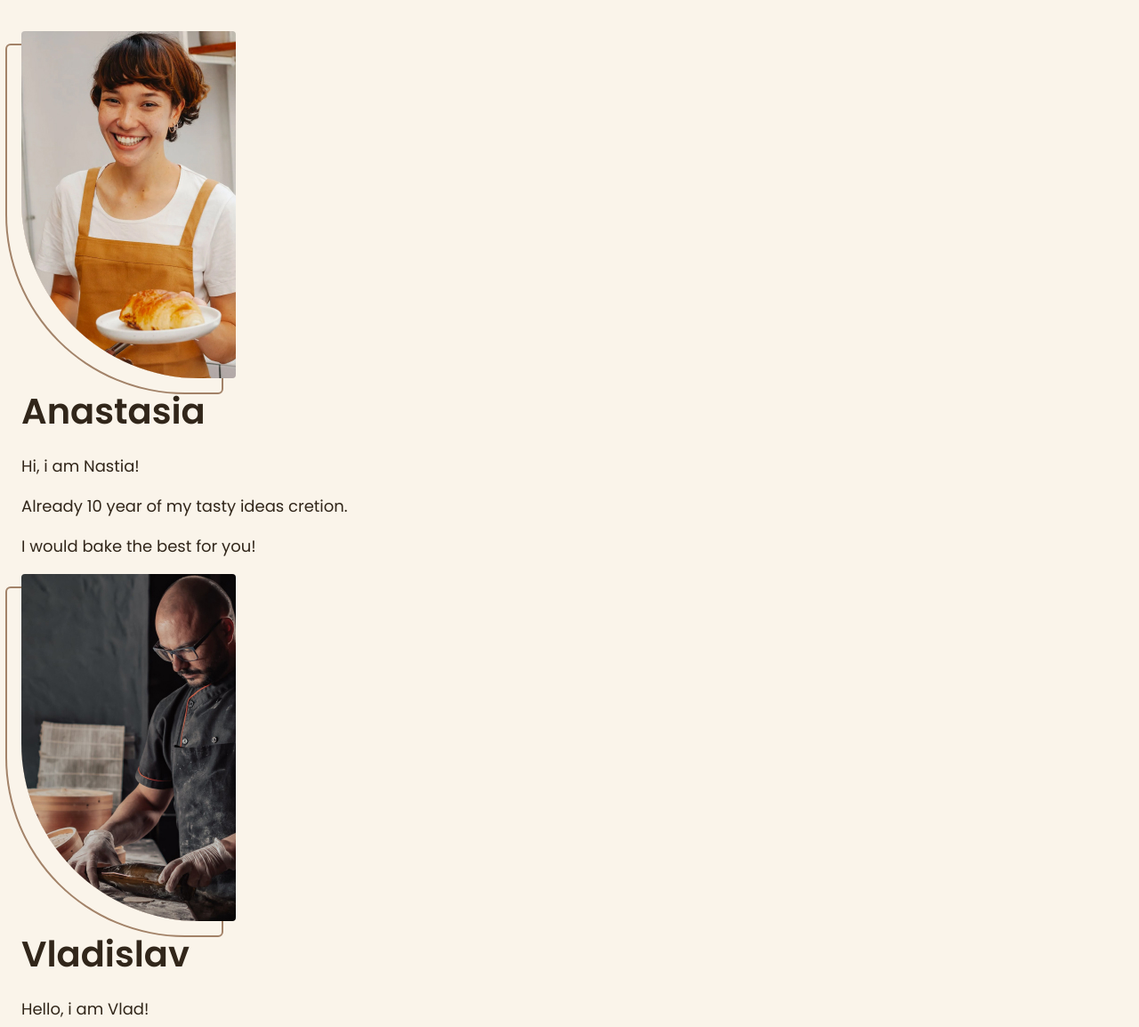
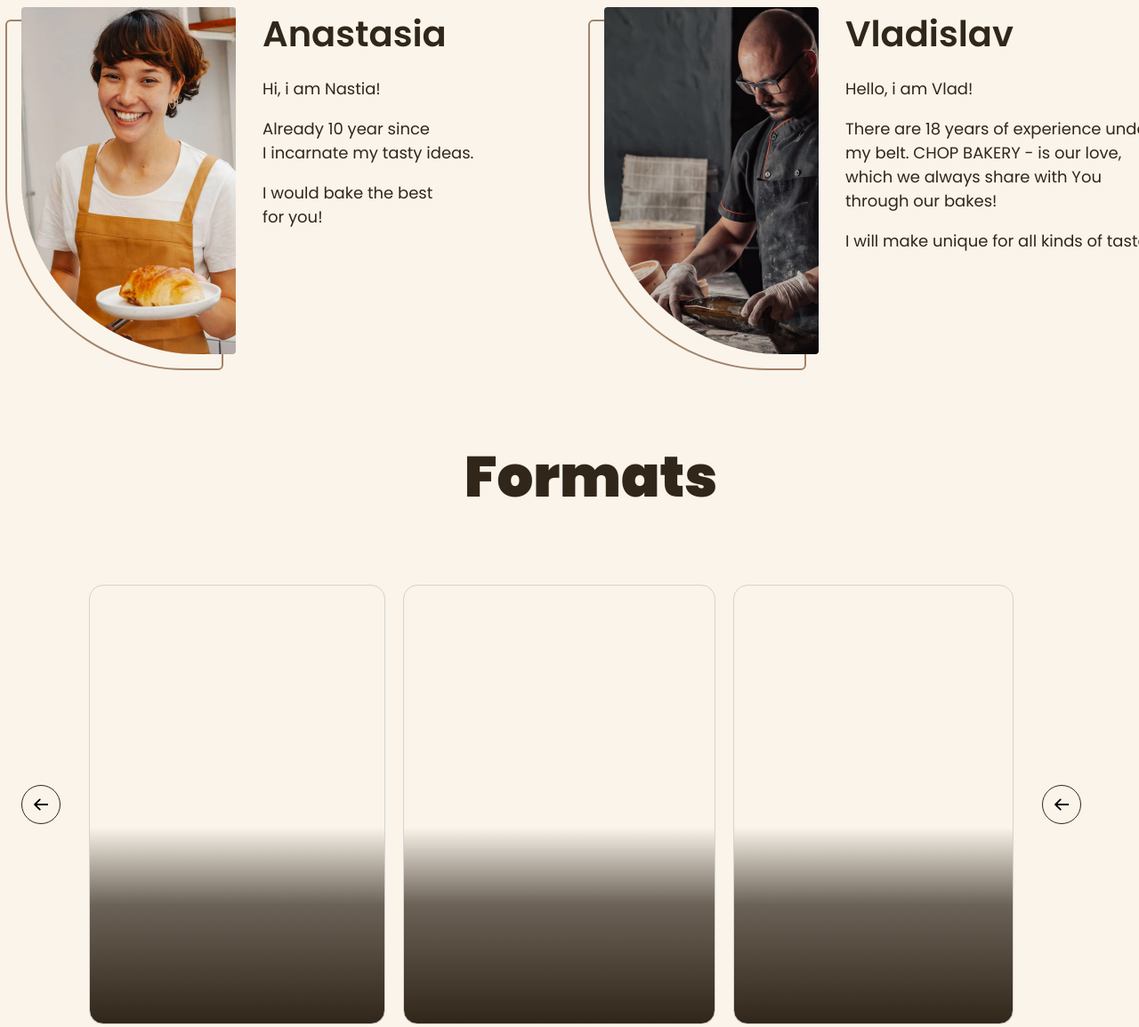
Before and after one commit to Yevand/Modern-bakery, a plain HTML site: page index.html in a window 1280 px wide. Shown: the part 1600-2754 px from the top of the page at 89% size. Drawn offline with Linux system fonts and the light colour scheme.

Commit message:
Edited HTML and CSS

```diff
--- a/css/styles.css
+++ b/css/styles.css
@@ -252,6 +252,33 @@ ul {
     gap: 20px;
 }
 
+.formats-container {
+    display: flex;
+    gap: 32px;
+    align-items: center;
+}
+
+/* Carousel */
+
+.carousel-button {
+    display: flex;
+    flex-shrink: 0;
+    align-items: center;
+    justify-content: center;
+    width: 44px;
+    height: 44px;
+    padding: 0;
+    background-color: transparent;
+    border: 1px solid var(--color-primary-dark);
+    border-radius: 50%;
+    cursor: pointer;
+}
+
+.carousel-button:hover {
+    background-color: var(--color-primary-dark);
+    fill: var(--color-primary-light);
+}
+
 /* Paragraph section */
 
 .accent {
@@ -303,6 +330,20 @@ ul {
     content: '';
 }
 
+.chefs-list {
+    display: flex;
+    gap: 30px;
+}
+
+.chefs-item {
+    flex-basis: calc((100% - 30px) / 2);
+}
+
+.chef-card {
+    display: flex;
+    gap: 30px;
+}
+
 .chefs-title::before {
     display: block;
     width: 352px;
@@ -310,26 +351,38 @@ ul {
     content: '';
 }
 
-.chefs-photo {
+.chef-photo {
     border-radius: 4px 4px 4px 200px;
     box-shadow: -16px 16px 0 0 var(--color-primary-light), -16px 16px 0 2px var(--color-secondary-dark);
 }
 
-.chefs-title {
+.chef-title {
     max-width: 520px;
     margin: 0 auto 80px;
+    margin-bottom: 16px;
+    font-size: 40px;
+    font-weight: 600;
 }
 
+/* Contact section */
 
-/* Contact section */
+.contact-section {
+    padding-bottom: 96px;
+}
+
+.contact-container {
+    display: flex;
+    gap: 32px;
+}
 
 .contact-title {
     margin-bottom: 16px;
 }
 
-.maps {
-    width: 100%;
-    max-width: 603px;
+.contact-map {
+    flex-shrink: 0;
+    border-radius: 16px;
+    border: none;
 }
 
 /* Footer */
@@ -347,6 +400,14 @@ ul {
     font-weight: 300;
 }
 
+.address-icon {
+    fill: var(--color-primary-light);
+}
+
+.address-icon:hover {
+    fill: var(--color-brand-normal);
+}
+
 .address-copyright {
     color: var(--color-copyright);
     font-size: 14px;
--- a/index.html
+++ b/index.html
@@ -80,26 +80,30 @@
         <h2 class="chefs-title section-title centered">
           The best <span class="accent">bakers</span>
         </h2>
-        <ul>
-          <li>
-            <article>
-              <img class="chefs-photo" src="./images/anastasia-chef.jpg" alt="Anastasia - Chef">
+        <ul class="chefs-list">
+          <li class="chefs-item">
+            <article class="chef-card">
+              <img class="chef-photo" src="./images/anastasia-chef.jpg" alt="Anastasia - Chef">
+              <div>
                 <h3 class="chef-title">Anastasia</h3>
-              <p>Hi, i am Nastia!</p>
-              <p>Already 10 year of my tasty ideas cretion.</p>
-              <p>I would bake the best for you!</p>
+                <p class="chef-text">Hi, i am Nastia!</p>
+                <p class="chef-text">Already 10 year since <br>I incarnate my tasty ideas.</p>
+                <p class="chef-text">I would bake the best <br>for you!</p>
+              </div>
             </article>
           </li>
-          <li>
-            <article>
-              <img class="chefs-photo" src="./images/vladislav-chef.jpg" alt="Vladislav - chef">
+          <li class="chefs-item">
+            <article class="chef-card">
+              <img class="chef-photo" src="./images/vladislav-chef.jpg" alt="Vladislav - chef">
+              <div>
                 <h3 class="chef-title">Vladislav</h3>
-              <p>Hello, i am Vlad!</p>
-              <p>
+                <p class="chef-text">Hello, i am Vlad!</p>
+                <p class="chef-text">
                   There are 18 years of experience under my belt. CHOP BAKERY -
                   is our love, which we always share with You through our bakes!
                 </p>
-              <p>I will make unique for all kinds of taste</p>
+                <p class="chef-text">I will make unique for all kinds of taste</p>
+              </div>
             </article>
           </li>
         </ul>
@@ -108,6 +112,12 @@
     <section class="section" id="formats-section">
       <div class="container">
         <h2 class="formats-title section-title centered">Formats</h2>
+        <div class="formats-container">
+          <button type="button" class="carousel-button">
+            <svg width="16" height="16">
+              <use href="./images/icons.svg#icon-arrow"></use>
+            </svg>
+          </button>
           <ul class="formats-list">
             <li class="formats-item">
               <article class="format-card">
@@ -116,7 +126,7 @@
                   <p>Area: up to 120 m2</p>
                   <p>Menu: extended menu</p>
                   <p>
-                  Staff: 2 sales-cashiers, 2 bakers, 2 baker's assistants, 2
+                    Staff: 2 sales-cashiers, 2 bakers, <br>2 baker's assistants, 2
                     handyman waiters
                   </p>
                   <p>Seats: yes</p>
@@ -146,16 +156,27 @@
               </article>
             </li>
           </ul>
+          <button type="button" class="carousel-button">
+            <svg width="16" height="16">
+              <use href="./images/icons.svg#icon-arrow"></use>
+            </svg>
+          </button>
+        </div>
       </div>
     </section>
-    <section class="section" id="contacts-section">
+    <section class="contact-section section" id="contacts-section">
       <div class="container">
+        <div class="contact-container">
+          <div class="contact-form">
             <h2 class="contact-title section-title">Join to chain of bakeries</h2>
             <p>Fill out the form so we can contact you!</p>
-        <iframe class="maps"
+            <!-- Form -->
+          </div>
+          <iframe class="contact-map"
             src="https://www.google.com/maps/embed?pb=!1m14!1m8!1m3!1d761.1303966630087!2d14.423868156433821!3d50.08390364770492!3m2!1i1024!2i768!4f13.1!3m3!1m2!1s0x470b94ec5c812be9%3A0xc0b2fb3189908205!2zVsOhY2xhdnNrw6kgbsOhbS4gMS84NDYsIDExMCAwMCBNxa9zdGVr!5e0!3m2!1sru!2scz!4v1698263368117!5m2!1sru!2scz"
             width="603" height="595" allowfullscreen="" loading="lazy"
             referrerpolicy="no-referrer-when-downgrade"></iframe>
+        </div>
       </div>
     </section>
   </main>
@@ -189,12 +210,16 @@
           </li>
           <li>
             <a href="#">
-              <!-- Facebook icon -->
+              <svg class="address-icon" width="32" height="32">
+                <use href="./images/icons.svg#icon-facebook"></use>
+              </svg>
             </a>
           </li>
           <li>
             <a href="#">
-              <!-- Instagram icon -->
+              <svg class="address-icon" width="32" height="32">
+                <use href="./images/icons.svg#icon-instagram"></use>
+              </svg>
             </a>
           </li>
         </ul>
```
Also changed, not shown: images/icons.svg (added), 2 other files. Lines whose indentation alone changed are shown as unchanged.
